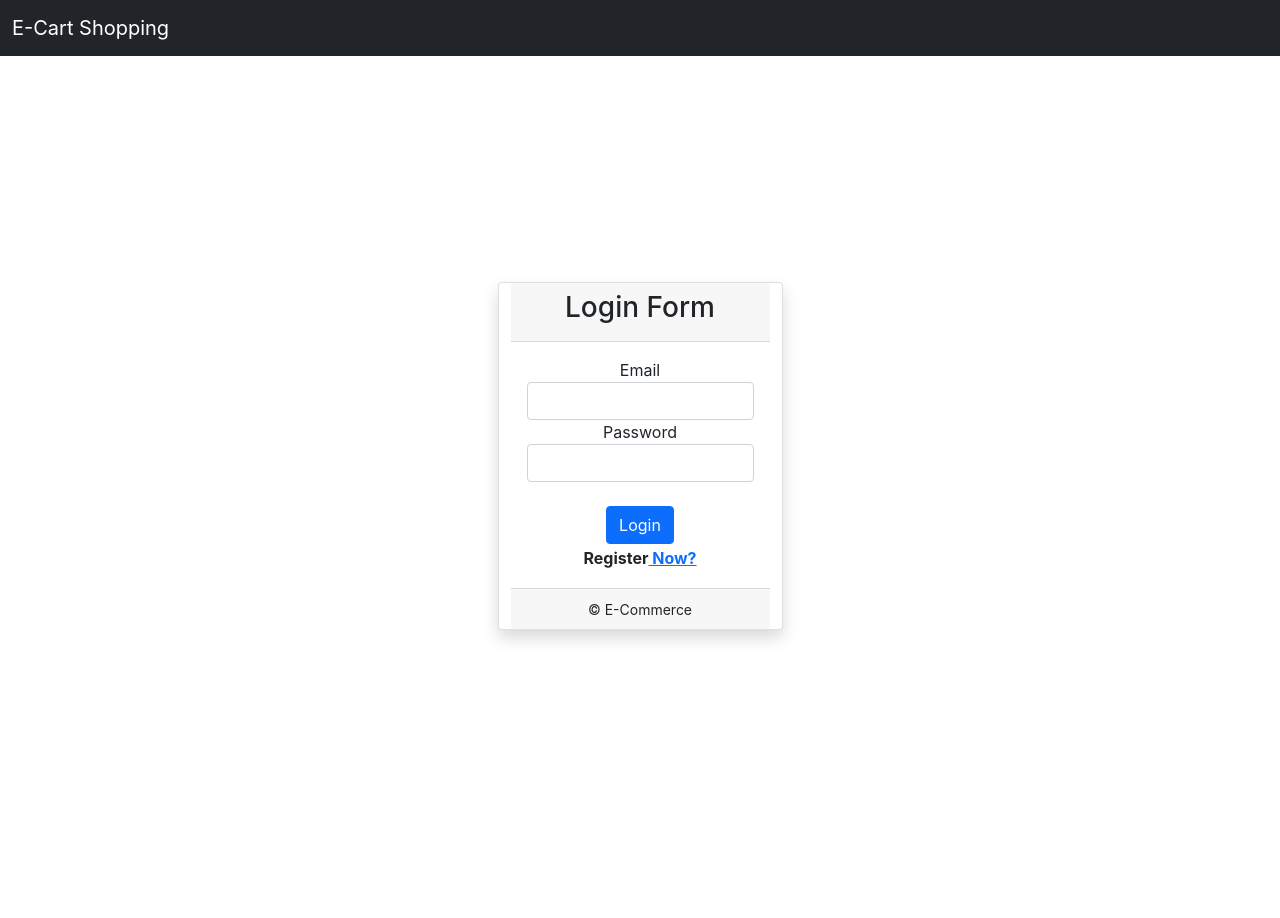
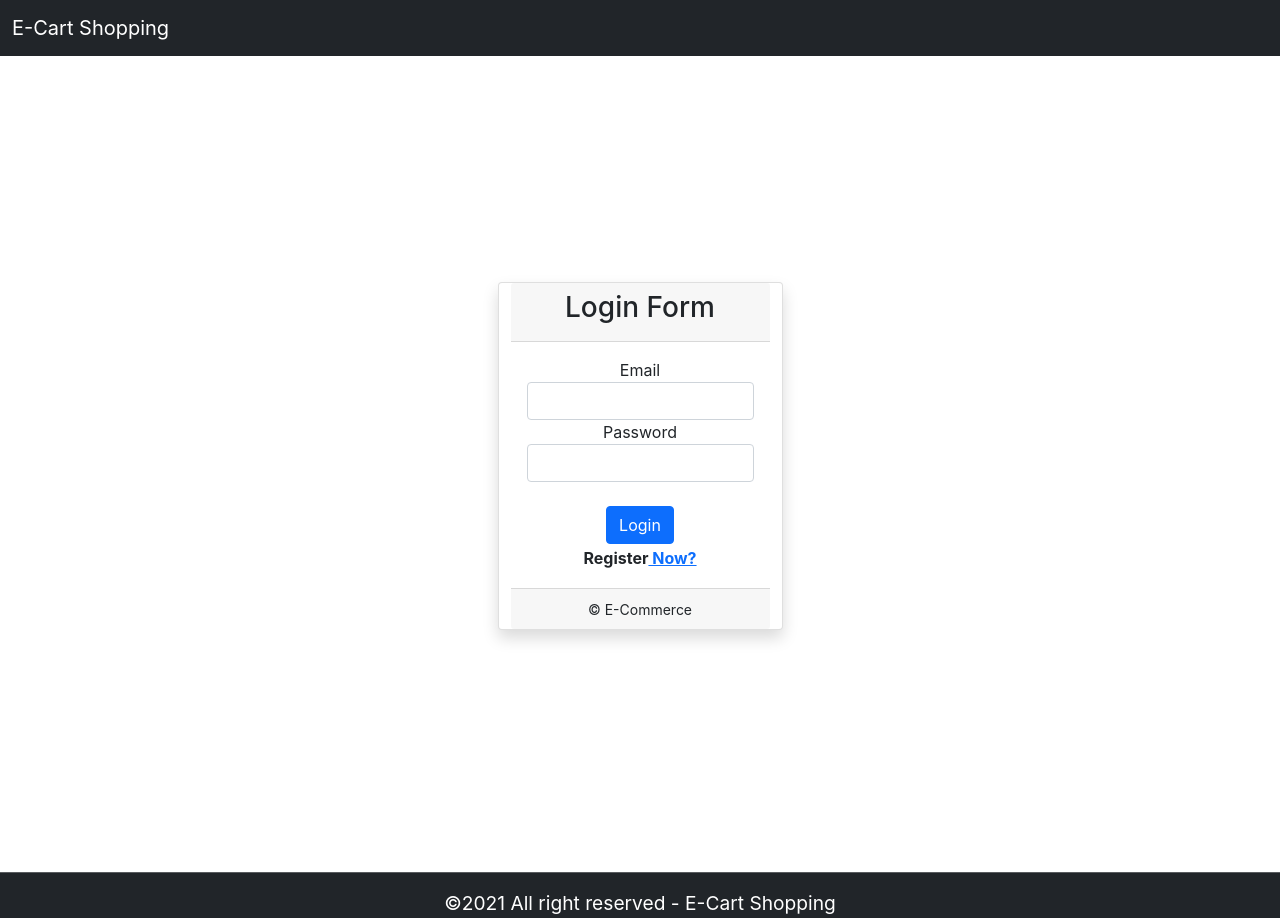
Before and after one commit to ShubhamSanchela28/redux-shopping-new, a React (Create React App) app: page / in a window 1280 px wide. Before the commit the page ends 856 px from the top, so only its background shows below. Built offline with nearby package versions, Linux system fonts and the light colour scheme.

Commit message:
adding footer

```diff
--- a/src/App.js
+++ b/src/App.js
@@ -19,6 +19,7 @@ import AuthAPi from "./AuthApi"
 import { useState } from "react";
 import { useContext } from "react";
 import AuthApi from "./AuthApi";
+import Footer from "./components/Footer/Footer";
 
 function App({ currentItem }) {
   const [auth, setAuth] = useState(false)
@@ -49,6 +50,7 @@ function App({ currentItem }) {
             )}
           </Switch> */}
           <Routes />
+          <Footer />
         </div>
       </Router>
     </AuthAPi.Provider>
--- a/src/components/Cart/Cart.js
+++ b/src/components/Cart/Cart.js
@@ -9,6 +9,7 @@ function Cart({ cart }) {
   const [cartData, setCartData] = useState([])
 
   console.log(cartData)
+
   useEffect(() => {
     let items = 0;
     let price = 0;
@@ -20,6 +21,8 @@ function Cart({ cart }) {
 
     setTotalItems(items);
     setTotalPrice(price);
+
+
 
     // if (cartData.length) {
     //   localStorage.setItem("cartData", JSON.stringify(cartData))
--- /dev/null
+++ b/src/components/Footer/Footer.css
@@ -0,0 +1,7 @@
+
+footer {
+  font-size: 1.2rem;
+  background-color: #212529;
+  color: #fff;
+  position: sticky;
+}
--- /dev/null
+++ b/src/components/Footer/Footer.jsx
@@ -0,0 +1,20 @@
+import React from 'react'
+import "./Footer.css"
+
+function Footer() {
+    return (
+        <div>
+            <footer>
+                <div class="copy-right">
+                    <hr />
+                    <a>
+                        &copy;2021 All right reserved - <span>E-Cart Shopping</span>
+                    </a>
+                </div>
+
+            </footer>
+        </div>
+    )
+}
+
+export default Footer
--- a/src/components/Navbar/Navbar.css
+++ b/src/components/Navbar/Navbar.css
@@ -12,3 +12,7 @@
   .nav-products{
     margin-top: 9px;
   }
+.navbar{
+  position: relative;
+  width: 100%;
+}
--- a/src/components/Navbar/Navbar.js
+++ b/src/components/Navbar/Navbar.js
@@ -90,7 +90,7 @@ function Navbar({ cart, setAuth }) {
         <nav className="navbar navbar-expand-lg navbar-dark bg-dark">
           <div className="container-fluid">
             <a class="navbar-brand" href="/products" >E-Cart Shopping</a>
-            <a class="navbar-brand" href="/products" >{userDetail ? <div>Hello, {userDetail}</div> : null}</a>
+            <a class="navbar-brand" href="/products" >{userDetail ? <div><i class="fas fa-user-circle"></i> {userDetail}</div> : null}</a>
             <div class="d-flex">
               <ul className="navbar-nav me-auto mb-2 mb-lg-0">
                 <li className="nav-item ">
```
